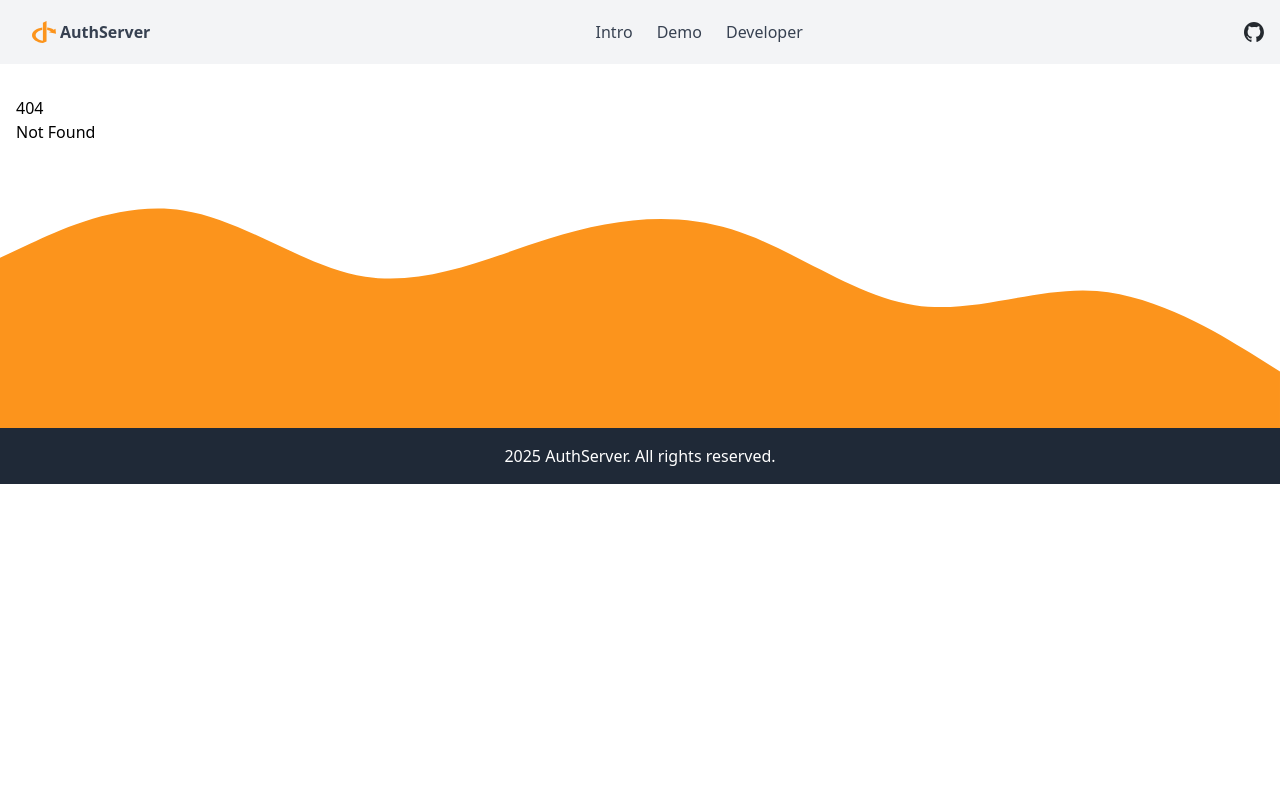
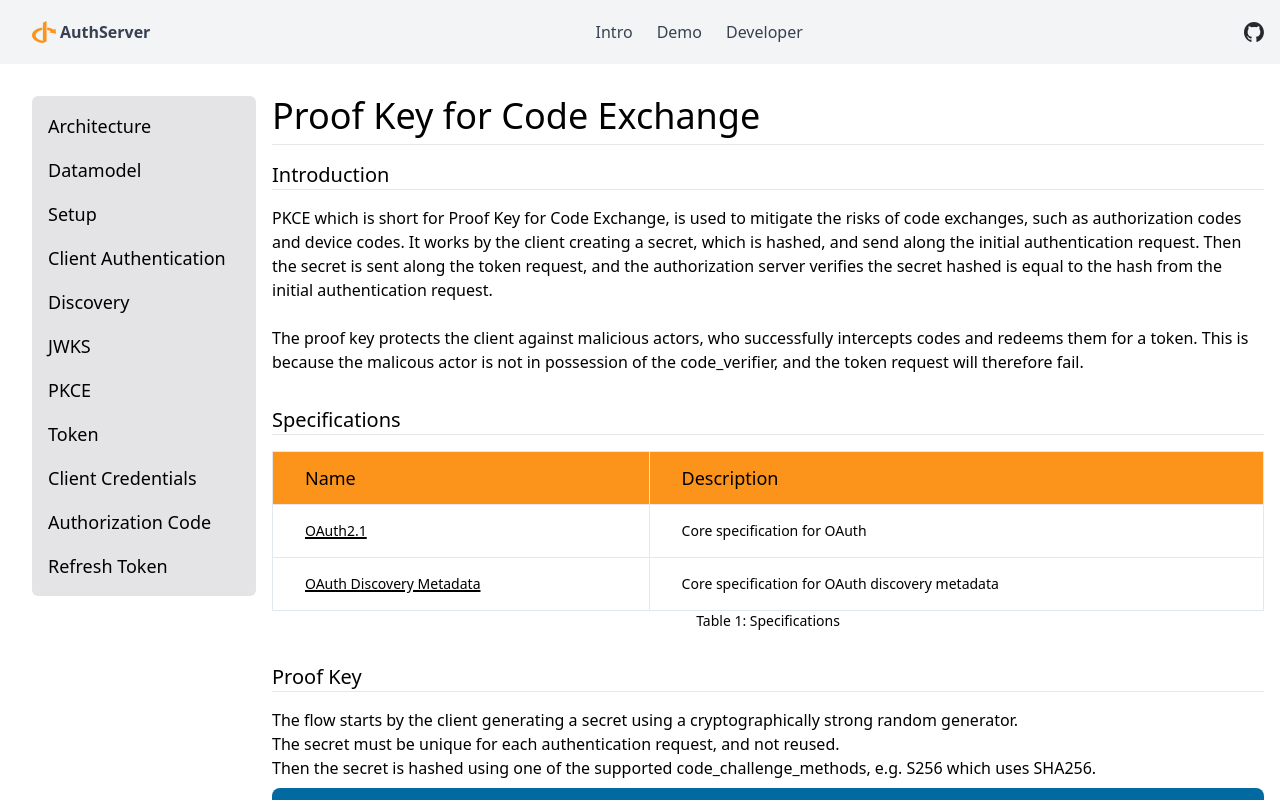
Before and after one commit to jokk-itu/authserver-framework, a SvelteKit app in the folder doc/: page /developer/pkce in a window 1280 px wide. Before the commit this address had no page. Shown: the top 800 px of the page. Built offline with nearby package versions, Linux system fonts and the light colour scheme.

Commit message:
add: page for pkce

```diff
--- a/doc/src/links.ts
+++ b/doc/src/links.ts
@@ -23,6 +23,7 @@ export const developerLinks = [
     new DeveloperLink('Client Authentication', '/client-authentication'),
     new DeveloperLink('Discovery', '/discovery'),
     new DeveloperLink('JWKS', '/jwks'),
+    new DeveloperLink('PKCE', '/pkce'),
     new DeveloperLink('Token', '/token'),
     new DeveloperLink('Client Credentials', '/client-credentials'),
     new DeveloperLink('Authorization Code', '/authorization-code'),
--- /dev/null
+++ b/doc/src/routes/developer/pkce/+page.svelte
@@ -0,0 +1,68 @@
+<script lang="ts">
+    import CodeBlock from "../../../components/CodeBlock.svelte";
+    import InformationBanner from "../../../components/InformationBanner.svelte";
+import PageTitle from "../../../components/PageTitle.svelte";
+    import Section from "../../../components/Section.svelte";
+    import Table from "../../../components/Table.svelte";
+    import { RowCellDefinition } from "../../../table";
+
+    let specificationHeaders: string[] = ["Name", "Description"];
+    let specificationRows: RowCellDefinition[][] = [
+        [ new RowCellDefinition('OAuth2.1', 'https://datatracker.ietf.org/doc/draft-ietf-oauth-v2-1/'), new RowCellDefinition('Core specification for OAuth') ],
+        [ new RowCellDefinition('OAuth Discovery Metadata', 'https://datatracker.ietf.org/doc/html/rfc8414'), new RowCellDefinition('Core specification for OAuth discovery metadata') ]
+    ];
+</script>
+
+<svelte:head>
+	<title>Proof Key for Code Exchange</title>
+</svelte:head>
+
+<PageTitle title="Proof Key for Code Exchange" />
+<Section title="Introduction">
+    <p>
+        PKCE which is short for Proof Key for Code Exchange, is used to mitigate the risks of code exchanges, such as authorization codes and device codes.
+        It works by the client creating a secret, which is hashed, and send along the initial authentication request.
+        Then the secret is sent along the token request,
+        and the authorization server verifies the secret hashed is equal to the hash from the initial authentication request.
+    </p>
+    <br>
+    <p>
+        The proof key protects the client against malicious actors, who successfully intercepts codes and redeems them for a token.
+        This is because the malicous actor is not in possession of the code_verifier, and the token request will therefore fail.
+    </p>
+</Section>
+<Section title="Specifications">
+    <Table title="Specifications" tableNumber={1} headers={specificationHeaders} rowCellDefinitions={specificationRows} />
+</Section>
+<Section title="Proof Key">
+    <p>The flow starts by the client generating a secret using a cryptographically strong random generator.</p>
+    <p>The secret must be unique for each authentication request, and not reused.</p>
+    <p>Then the secret is hashed using one of the supported code_challenge_methods, e.g. S256 which uses SHA256.</p>
+    <InformationBanner>
+        <p>The code_challenge_method "plain" is not supported, as that would expose the code_verifier value and make the Proof Key useless.</p>
+    </InformationBanner>
+    <br>
+    <p>The following example shows an initial authentication request.</p>
+    <CodeBlock>
+        {`
+POST /connect/authorize HTTP/1.1
+Host: idp.authserver.dk
+Content-Type: application/x-www-form-urlencoded
+
+code_challenge=E9Melhoa2OwvFrEMTJguCHaoeK1t8URWbuGJSstw-cM
+&code_challenge_method=S256
+        `}
+    </CodeBlock>
+    <p>The following example shows the token request.</p>
+    <CodeBlock>
+        {`
+POST /connect/token HTTP/1.1
+Host: idp.authserver.dk
+Content-Type: application/x-www-form-urlencoded
+Authorization: Basic czZCaGRSa3F0MzpnWDFmQmF0M2JW
+
+grant_type=authorization_code
+&code_verifier=dBjftJeZ4CVP-mB92K27uhbUJU1p1r_wW1gFWFOEjXk
+        `}
+    </CodeBlock>
+</Section>
```
